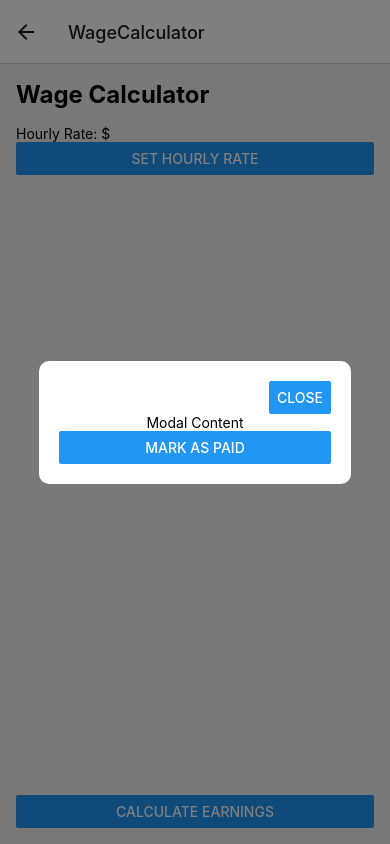
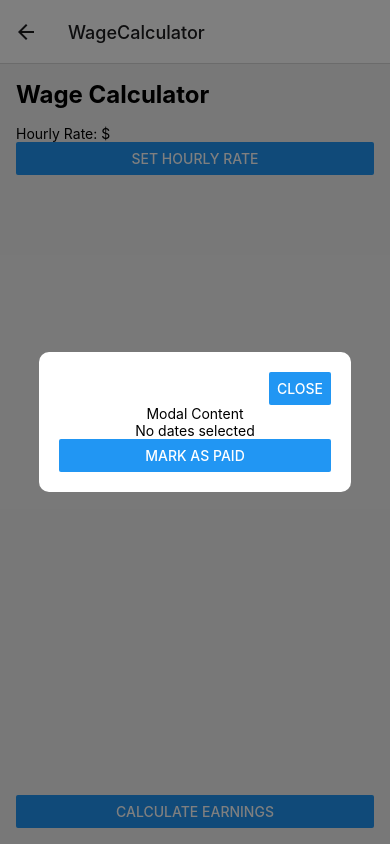
Before and after one commit to Edisontong/WageCalculator, a React Native app: screen /WageCalculator in a window 390 px wide. Both pictures are taken after a click on the button "CALCULATE EARNINGS". Built offline with nearby package versions, Linux system fonts and the light colour scheme.

Commit message:
modal now displays date ranges

```diff
--- a/EarningsModal.js
+++ b/EarningsModal.js
@@ -1,7 +1,7 @@
 import React from "react";
 import { View, Text, Modal, Button, StyleSheet } from "react-native";
 
-const EarningsModal = ({ isVisible, closeModal }) => {
+const EarningsModal = ({ isVisible, closeModal, dateRange }) => {
   return (
     <Modal transparent={true} visible={isVisible} animationType="slide">
       <View style={styles.modalBackground}>
@@ -11,6 +11,8 @@ const EarningsModal = ({ isVisible, closeModal }) => {
           </View>
           <View style={styles.modalContent}>
             <Text>Modal Content</Text>
+            <Text>{dateRange}</Text>
+
             {/* Add your modal content here */}
           </View>
           <Button title="Mark as paid" />
--- a/WageCalculatorScreen.js
+++ b/WageCalculatorScreen.js
@@ -81,8 +81,30 @@ export default function WageCalculatorScreen() {
     }
   };
 
+  // Function to calculate the date range
+  const calculateDateRange = () => {
+    if (selectedTimePunches.length === 0) {
+      return "No dates selected";
+    }
+
+    // Find the minimum and maximum dates among the selected time punches
+    const dates = selectedTimePunches.map((timePunch) => new Date(timePunch.date));
+    const minDate = new Date(Math.min(...dates));
+    const maxDate = new Date(Math.max(...dates));
+
+    // Format the dates as strings
+    const startDate = minDate.toLocaleDateString();
+    const endDate = maxDate.toLocaleDateString();
+
+    return `Selected Date Range: ${startDate} to ${endDate}`;
+  };
+
   const openModal = () => {
-    // Perform calculations and update the state with the data to be displayed in the modal
+    // Calculate the date range
+    const dateRange = calculateDateRange();
+
+    // Perform other calculations as needed
+    // For now, we'll only calculate the date range
 
     setIsModalVisible(true);
     setModalStep(1);
@@ -130,7 +152,11 @@ export default function WageCalculatorScreen() {
       />
 
       <Button title="Calculate Earnings" onPress={openModal} />
-      <EarningsModal isVisible={isModalVisible} closeModal={() => setIsModalVisible(false)} />
+      <EarningsModal
+        isVisible={isModalVisible}
+        dateRange={calculateDateRange()}
+        closeModal={() => setIsModalVisible(false)}
+      />
     </View>
   );
 }
```
